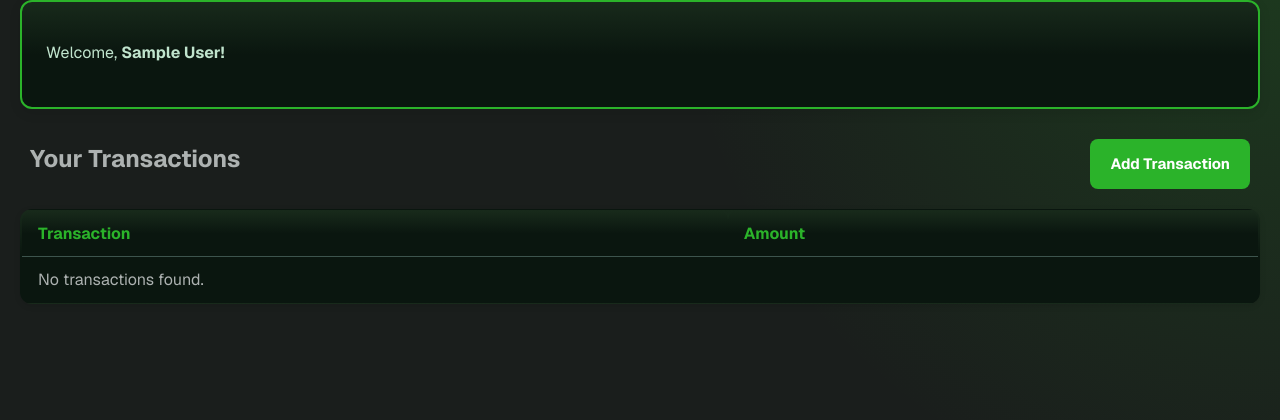
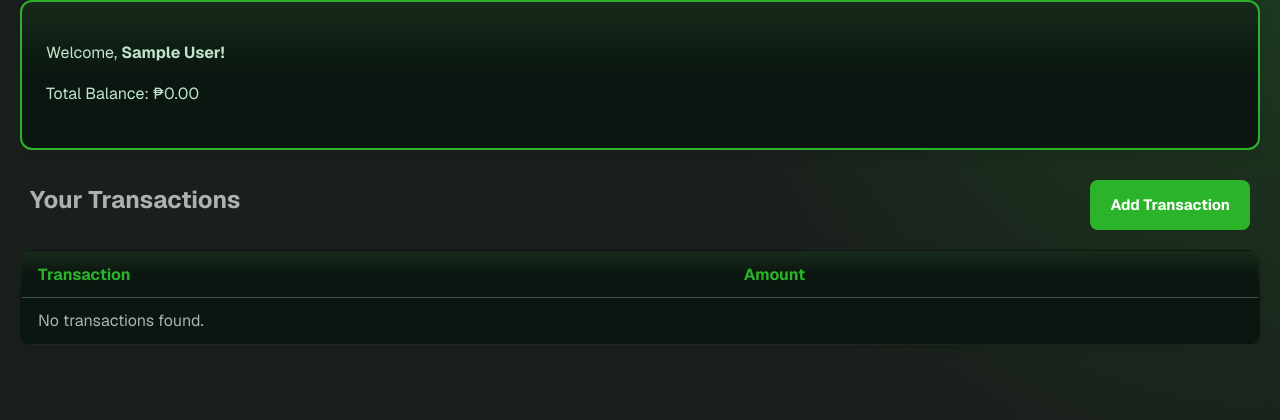
Before and after one commit to Mekuuuuu/cmsc126-long-exam-2, a Django app: page / in a window 1280 px wide. Shown: the part 81-501 px from the top of the page. Run offline with Django 5.2, Linux system fonts and the light colour scheme; the visitor is signed in with stand-in values (Sample User, id 1); data that the repository does not hold is empty.

Commit message:
Add total balance calc and display

```diff
--- a/budget_tracker/accounts/templates/auth1_app/home.html
+++ b/budget_tracker/accounts/templates/auth1_app/home.html
@@ -29,6 +29,7 @@
 
     <div class="container">
         <p>Welcome, <strong>{{ request.user.first_name }} {{ request.user.last_name }}!</strong></p>
+        <p class="balance">Total Balance: ₱{{ total_balance|floatformat:2 }}</p>
     </div>
 
 
--- a/budget_tracker/accounts/views.py
+++ b/budget_tracker/accounts/views.py
@@ -6,6 +6,7 @@ from django.views import View
 from django.contrib.auth.models import User
 from .forms import RegisterForm, LoginForm
 from transactions.models import Transaction, Category
+from django.db.models import Sum
 
 def register_view(request):
     if request.method == "POST":
@@ -55,9 +56,15 @@ def logout_view(request):
 @login_required
 def home_view(request):
     transactions = Transaction.objects.filter(user=request.user).order_by('-date')
+
+    income = transactions.filter(type='income').aggregate(total_income=Sum('amount'))['total_income'] or 0
+    expense = transactions.filter(type='expense').aggregate(total_expense=Sum('amount'))['total_expense'] or 0
+    total_balance = income - expense
+
     categories = Category.objects.all()
     context = {
         'transactions': transactions,
+        'total_balance': total_balance,
         'categories': categories,
 
     }
```
